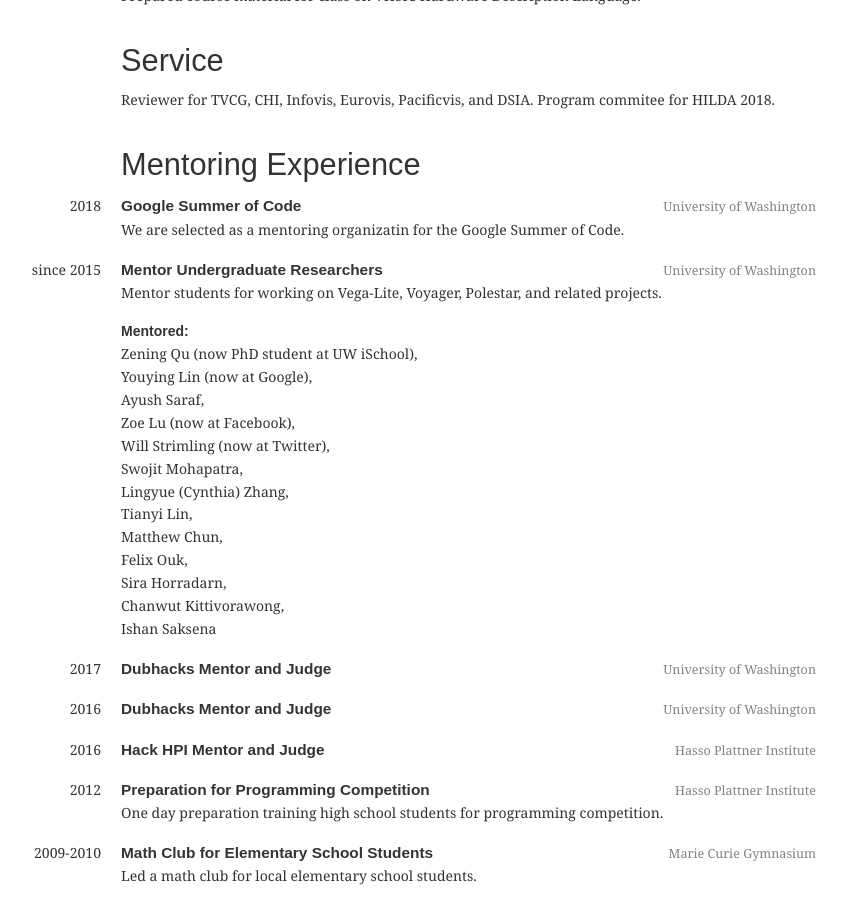
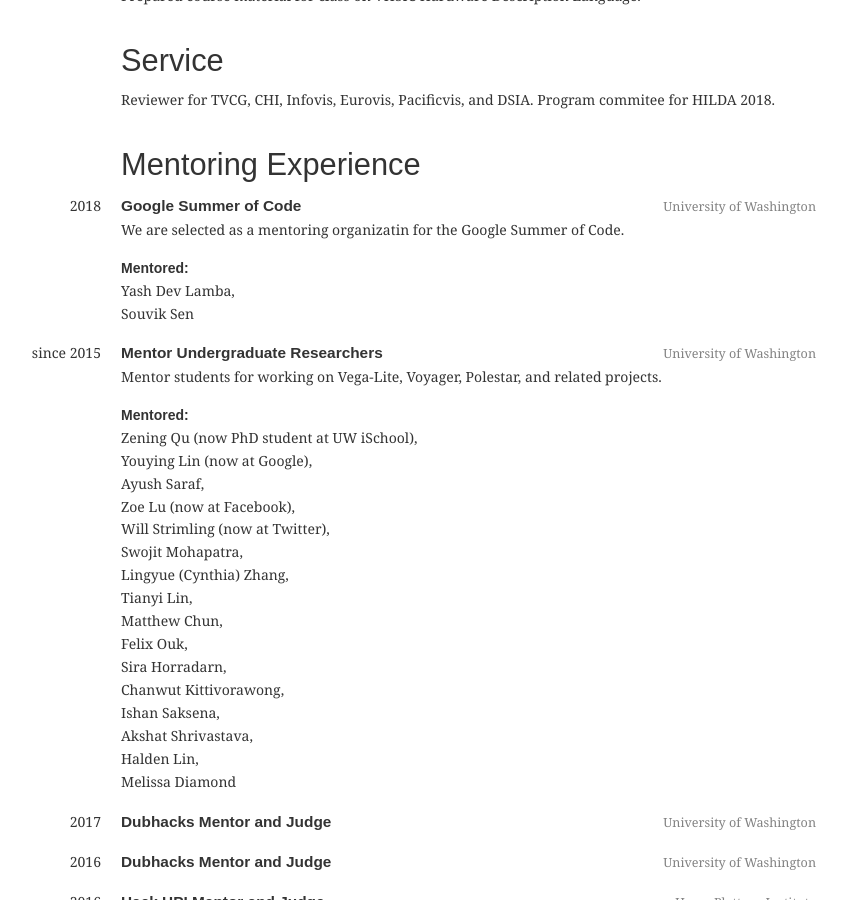
Before and after one commit to domoritz/domoritz.github.io, a Jekyll site: the page built from cv.html, in a window 1280 px wide and 900 px high, scrolled down 5456 px. Shown: the whole window, without its empty margins (224-1071 px from the left). Built offline with Jekyll 4.4.1, drawn with Linux system fonts in a browser that asks for light colours.

Commit message:
Add more mentees

```diff
--- a/_data/mentoring.yml
+++ b/_data/mentoring.yml
@@ -2,6 +2,9 @@
   year: 2018
   description: We are selected as a mentoring organizatin for the Google Summer of Code.
   location: University of Washington
+  who:
+    - Yash Dev Lamba
+    - Souvik Sen
 - title: "Mentor Undergraduate Researchers"
   location: University of Washington
   year: since 2015
@@ -20,6 +23,9 @@
     - Sira Horradarn
     - Chanwut Kittivorawong
     - Ishan Saksena
+    - Akshat Shrivastava
+    - Halden Lin
+    - Melissa Diamond
 - title: "Dubhacks Mentor and Judge"
   year: 2017
   location: University of Washington
```
